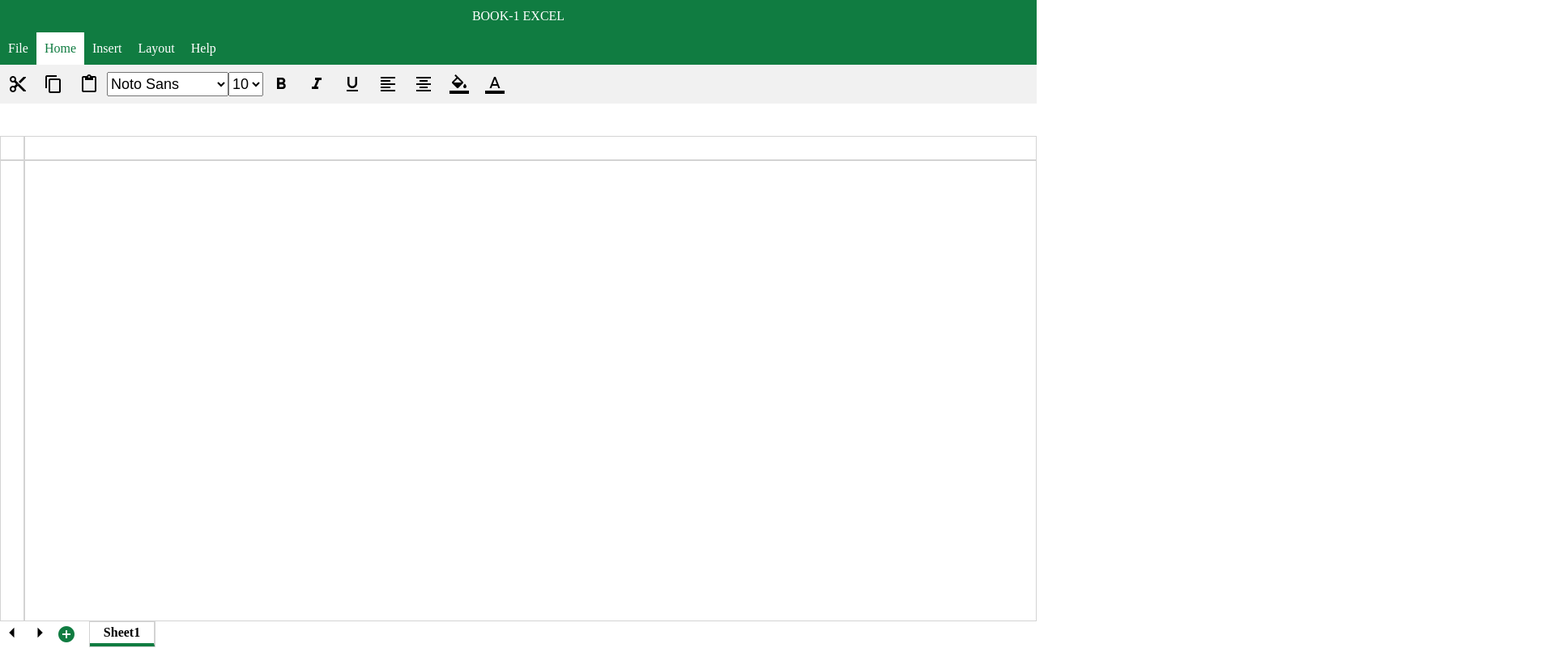
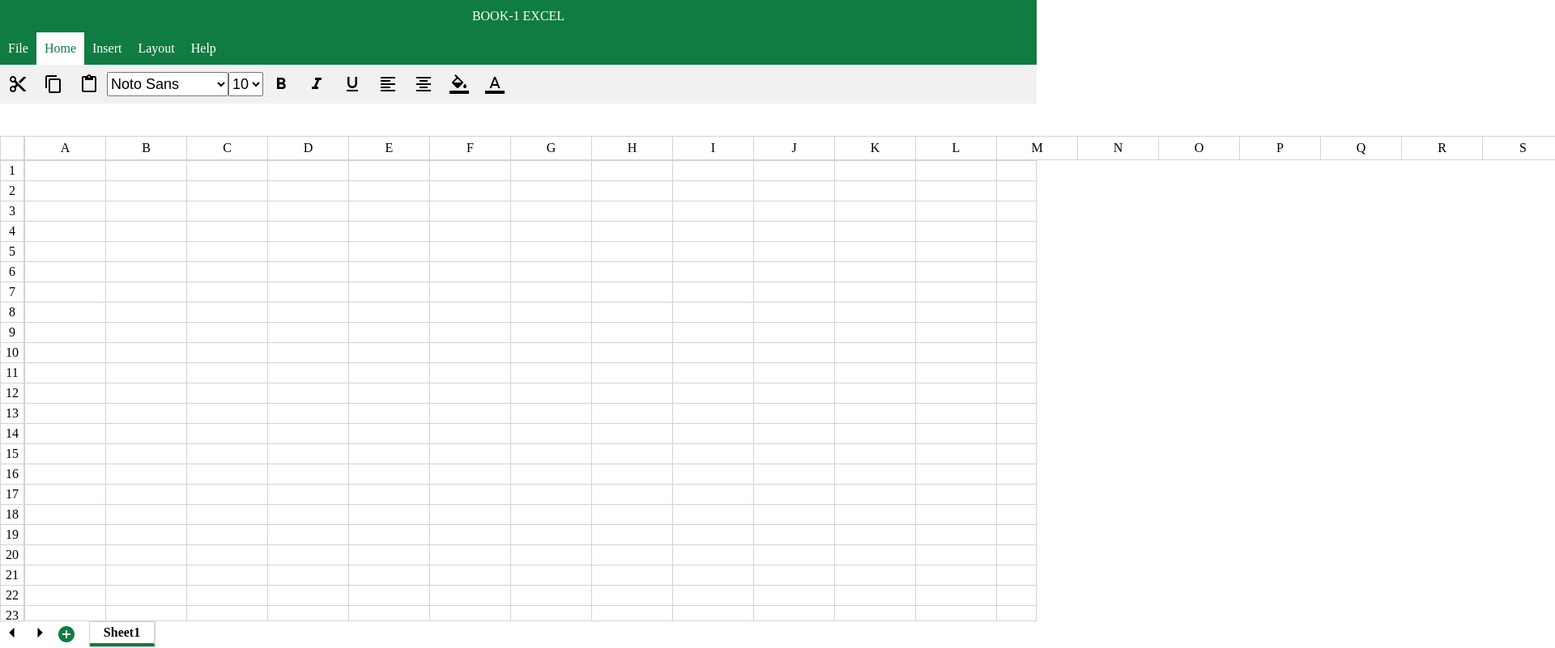
Before and after one commit to YashKumarYK/MyExcel, a plain HTML site: page index.html in a window 1280 px wide. Shown: the top 801 px of the page at 81% size, 1920 px wide, since content can reach past the window. Drawn offline with nearby package versions, Linux system fonts and the light colour scheme.

Commit message:
input-cells UI done

```diff
--- a/index.html
+++ b/index.html
@@ -61,12 +61,15 @@
         <div class="data-container">
             <div class="row-select-all">
                 <div class="select-all"></div>
-                <div class="row-name-container"></div>
+                <div class="row-name-container">
+                </div>
 
             </div>
             <div class="inputcell-andcol">
-                <div class="column-name-container"></div>
-                <div class="input-cell-container"></div>
+                <div class="column-name-container">
+                </div>
+                <div class="input-cell-container">
+                </div>
             </div>
         </div>
         <div class="sheet-bar">
@@ -81,5 +84,8 @@
         </div>
 
     </div>
+
+    <script src="https://ajax.googleapis.com/ajax/libs/jquery/3.6.4/jquery.min.js"></script>
+    <script src="script.js"></script>
 </body>
 </html>
--- a/script.js
+++ b/script.js
@@ -0,0 +1,38 @@
+/* for the column number and row number*/
+$(document).ready(function(){
+    let cellContainer = $(".input-cell-container");
+
+    for(let i=1;i<=100;i++){
+
+        let ans = "";
+        let n = i;
+        while(n>0){
+            let rem = n%26;
+            if(rem==0){
+                ans = "Z" + ans;
+                n = Math.floor(n/26) -1;
+            }else{
+                ans = String.fromCharCode(rem-1+65) + ans;
+                n = Math.floor(n/26);
+            }
+        }
+        console.log(ans);
+
+        let column = $(`<div class="col-name colId-${i}" id="colCod-${ans}" data ="${ans}">${ans}</div>`);
+        $(".column-name-container").append(column);
+
+        let row = $(`<div class = "row-name" id="rowId-${i}">${i}</div>`);
+        $(".row-name-container").append(row);
+    }
+})
+
+/* For the input cells*/
+for(let i=1;i<=100;i++){
+    let row = $(`<div class="cell-row"></div>`);
+    for(let j=1; j<=100;j++){
+        let colCode = $(`.colId-${j}`).attr("data");
+        let column = $(`<div class="input-cell" contenteditable="true" id="row-${i}-col-${j}" data = "code-${colCode}"></div>`);
+        row.append(column);
+    }
+    $(".input-cell-container").append(row);
+}
--- a/styles.css
+++ b/styles.css
@@ -91,16 +91,19 @@ body{
 .column-name-container{
     width: calc(100vw-30px);
     height: 30px;
+    display: flex;
     border: 1px solid lightgray;
 }
 
 .row-name-container{
     width: 30px;
     height:calc(75vh - 30px);
+    overflow:hidden ;
     border: 1px solid lightgray;
 }
 
 .input-cell-container{
+    overflow: hidden;
     width:calc(100vw - 30px);
     height: calc(75vh - 30px);
     border: 1px solid lightgray;
@@ -151,3 +154,34 @@ body{
     font-weight: 600;
     border-right: 1px solid lightgray;
 }
+
+
+.col-name{
+    width: 100px;
+    display: flex;
+    justify-content: center;
+    align-items: center;
+    border-right: 1px solid lightgray;
+    font-weight: "bold";
+
+}
+.row-name{
+    display: flex;
+    height:25px;
+    justify-content: center;
+    align-items: center;
+    border-bottom: 1px solid lightgray;
+    font-weight: "bold";
+
+}
+
+.cell-row{
+    height: 25px;
+    display:flex;
+}
+.input-cell{
+    min-width: 100px;
+    min-height: 25px;
+    border-bottom: 1px solid lightgray;
+    border-right: 1px solid lightgray;
+}
```
